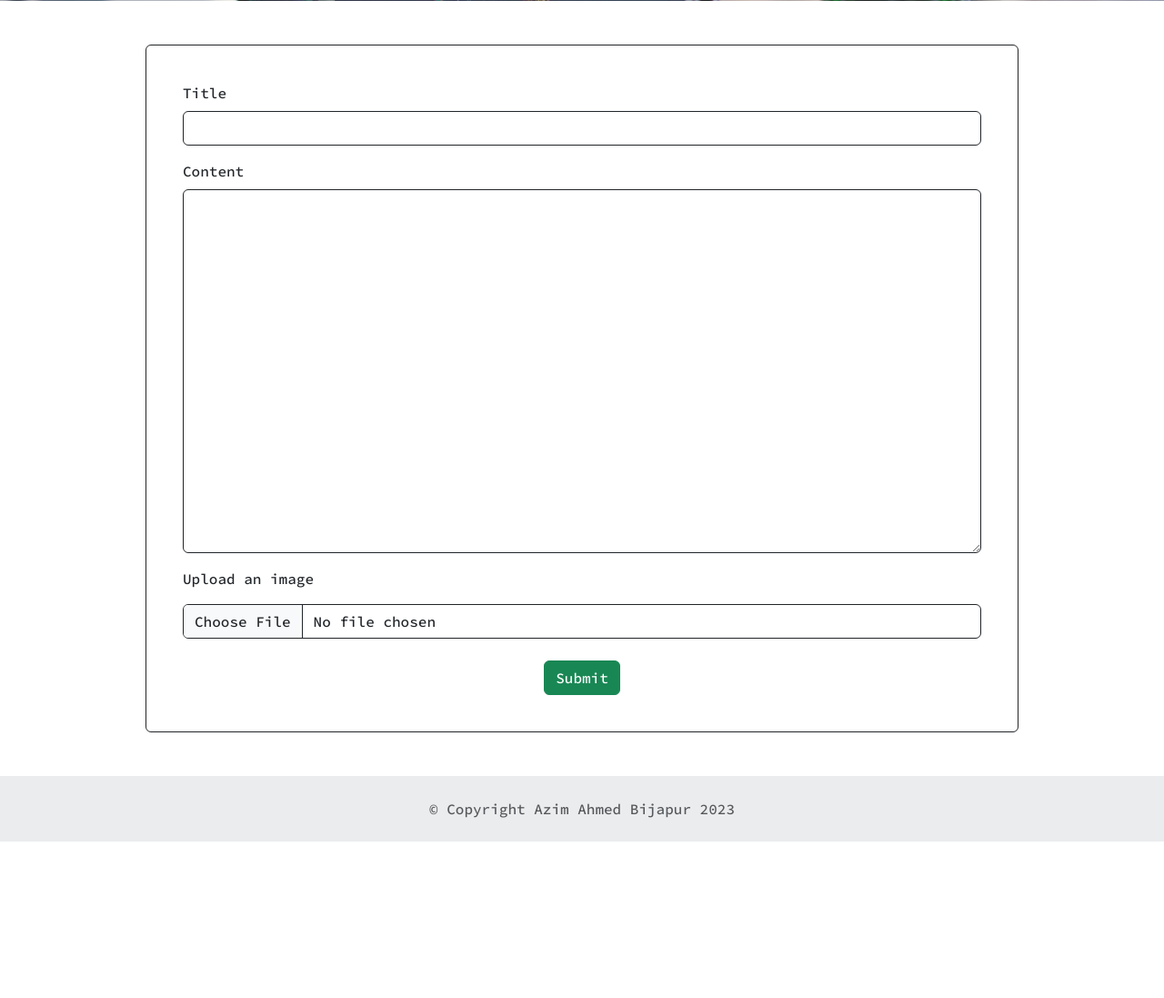
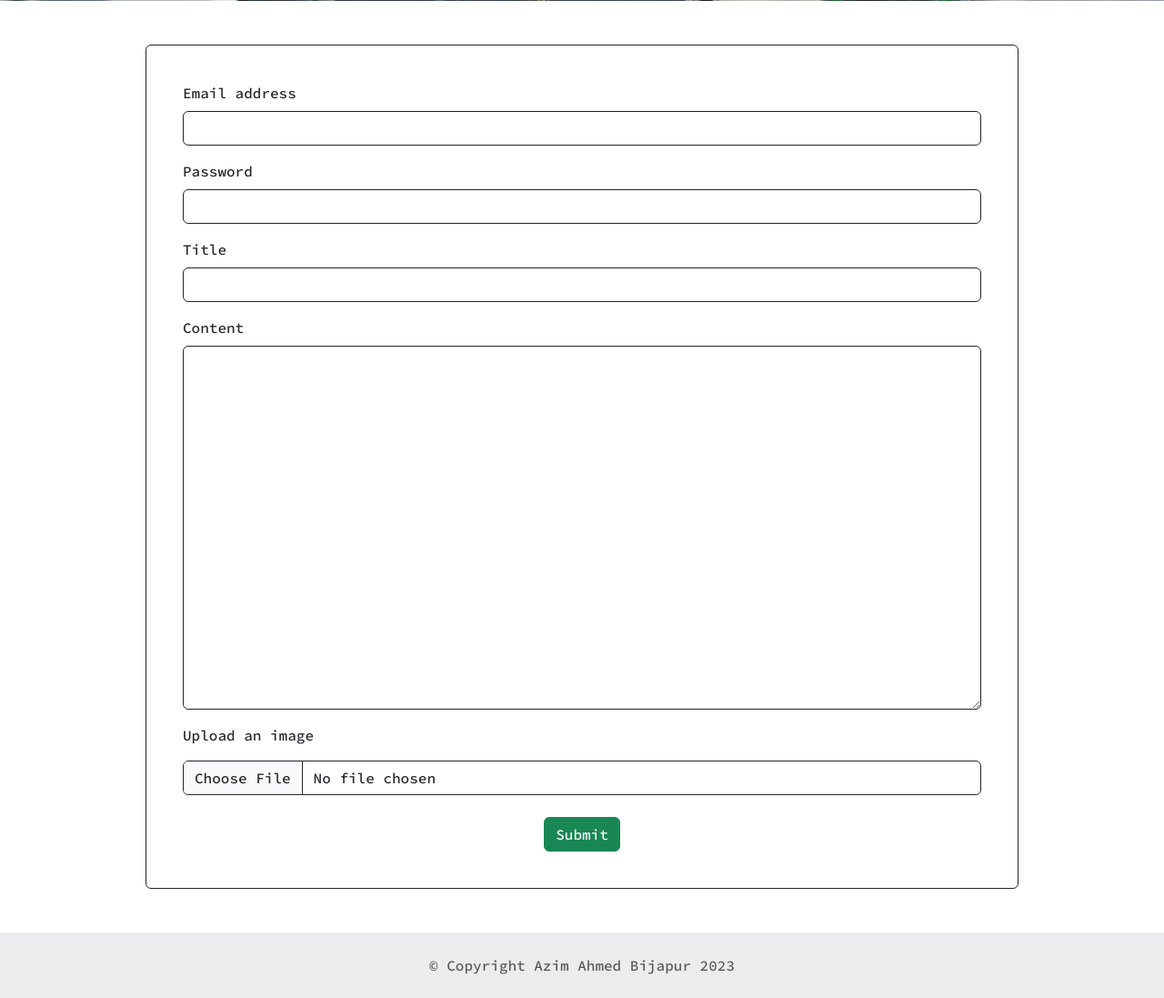
Before and after one commit to AzimAhmedBijapur/Blog-Flask, a Flask app: page /blog in a window 1280 px wide. Shown: the part 431-1528 px from the top of the page at 91% size. Before the commit the page ends 1356 px from the top, so only its background shows below. Run offline with Flask 3, Linux system fonts and the light colour scheme; some libraries are stand-ins or nearby versions.

Commit message:
done with post being added to db

```diff
--- a/main.py
+++ b/main.py
@@ -2,10 +2,11 @@ import json
 import smtplib
 import ssl
 import psycopg2
-from flask import Flask, render_template, request
+from flask import Flask, render_template, request, flash, redirect
+import base64
 
 app = Flask(__name__)
-
+app.secret_key = 'your_secret_key'
 local = True
 
 with open('config.json') as file:
@@ -35,6 +36,21 @@ try:
 except Exception as e:
     print('Error creating table users', e)
 
+try:
+    cur.execute("""CREATE TABLE IF NOT EXISTS posts(
+        id serial PRIMARY KEY,
+        email VARCHAR(120),
+        password VARCHAR(15),
+        title VARCHAR(255),
+        content TEXT,
+        img BYTEA);
+    """)
+    conn.commit()
+    print('Successfully created table posts')
+except Exception as e:
+    print('Error creating table posts', e)
+
+
 # routes
 
 
@@ -44,7 +60,6 @@ def index():
         return render_template('login.html')
     email = request.form.get('email')
     password = request.form.get('password')
-    print("select id from users where email=%s and password=%s;", (email, password))
     cur.execute("select id,fname,lname from users where email=%s and password=%s;", (email, password))
     user = cur.fetchone()
     if user is None:
@@ -71,8 +86,8 @@ def register():
                     (fname, lname, email, password))
         conn.commit()
         print('Successfully inserted to users')
-    except Exception as e:
-        print('Could not insert to users', e)
+    except Exception as ex:
+        print('Could not insert to users', ex)
     return render_template('login.html')
 
 
@@ -101,8 +116,29 @@ def contact():
     return render_template('contact.html')
 
 
-@app.route('/blog')
+@app.route('/blog', methods=['POST', 'GET'])
 def blog():
+    if request.method == 'GET':
+        return render_template('blog.html')
+    try:
+        email = request.form.get('email')
+        password = request.form.get('password')
+        title = request.form.get('title')
+        content = request.form.get('content')
+        img = request.files['img']
+        image_data = img.read()
+        encoded_image = base64.b64encode(image_data)
+        cur.execute("select id,fname,lname from users where email=%s and password=%s;", (email, password))
+        user = cur.fetchone()
+        if user is None:
+            flash('You need to login to post blogs')
+            return render_template('blog.html')
+        cur.execute("INSERT INTO posts (email, password, title, content, img) VALUES (%s, %s, %s, %s, %s);",
+                    (email, password, title, content, encoded_image))
+        conn.commit()
+        print('Successfully inserted into posts')
+    except Exception as ex:
+        print('Could not insert to posts database',ex)
     return render_template('blog.html')
 
 
--- a/templates/blog.html
+++ b/templates/blog.html
@@ -27,18 +27,33 @@
     <div class="card-deck mt-5 mb-5">
         <div class="card my-auto p-4 border border-dark w-75" >
         <div class="card-body">
-            <form method="POST" action="/contact/us">
+            <div class="alert alert-danger flash-msg" role="alert" id="flash-msg" >
+                {% with message = get_flashed_messages()|first %}
+                    {% if message %}
+                     {{ message }}
+                    {% endif %}
+                {% endwith %}
+            </div>
+            <form method="POST" action="/blog" enctype="multipart/form-data">
+                <div class="mb-3">
+                <label for="inputEmail" class="form-label">Email address</label>
+                <input type="email" class="form-control border border-dark" id="inputEmail" name="email">
+              </div>
+                <div class="mb-3">
+                <label for="inputPassword" class="form-label">Password</label>
+                <input type="password" class="form-control border border-dark" id="inputPassword" name="password">
+              </div>
               <div class="mb-3">
                 <label for="inputTitle" class="form-label">Title</label>
-                <input type="text" class="form-control border border-dark" id="inputTitle">
+                <input type="text" class="form-control border border-dark" id="inputTitle" name="title">
               </div>
               <div class="mb-3">
                 <label for="content" class="form-label">Content</label>
-                  <textarea class="form-control border border-dark" style="height:50vh" id="content"></textarea>
+                  <textarea class="form-control border border-dark" style="height:50vh" id="content" name="content"></textarea>
               </div>
                 <div class="mb-3">
                     <label for="inputImg" class="form-label mb-3">Upload an image</label>
-                <input type="file" class="form-control border border-dark" id="inputImg" accept=".png,.jpeg" placeholder="Choose an image">
+                <input type="file" class="form-control border border-dark" id="inputImg" accept=".png,.jpeg" placeholder="Choose an image" name="img" >
                 </div>
               <div class="text-center mt-4">
                     <button type="submit" class="btn btn-success mx-auto ">Submit</button>
@@ -55,5 +70,13 @@
       </div>
       <!-- Copyright -->
     </footer>
+    <script>
+        var flashMessageContainer = document.querySelector('#flash-msg');
+        if (!flashMessageContainer.innerHTML.trim()) {
+            flashMessageContainer.style.display = 'none';
+        } else {
+            flashMessageContainer.style.display = 'block';
+        }
+        </script>
 </body>
 </html>
```
